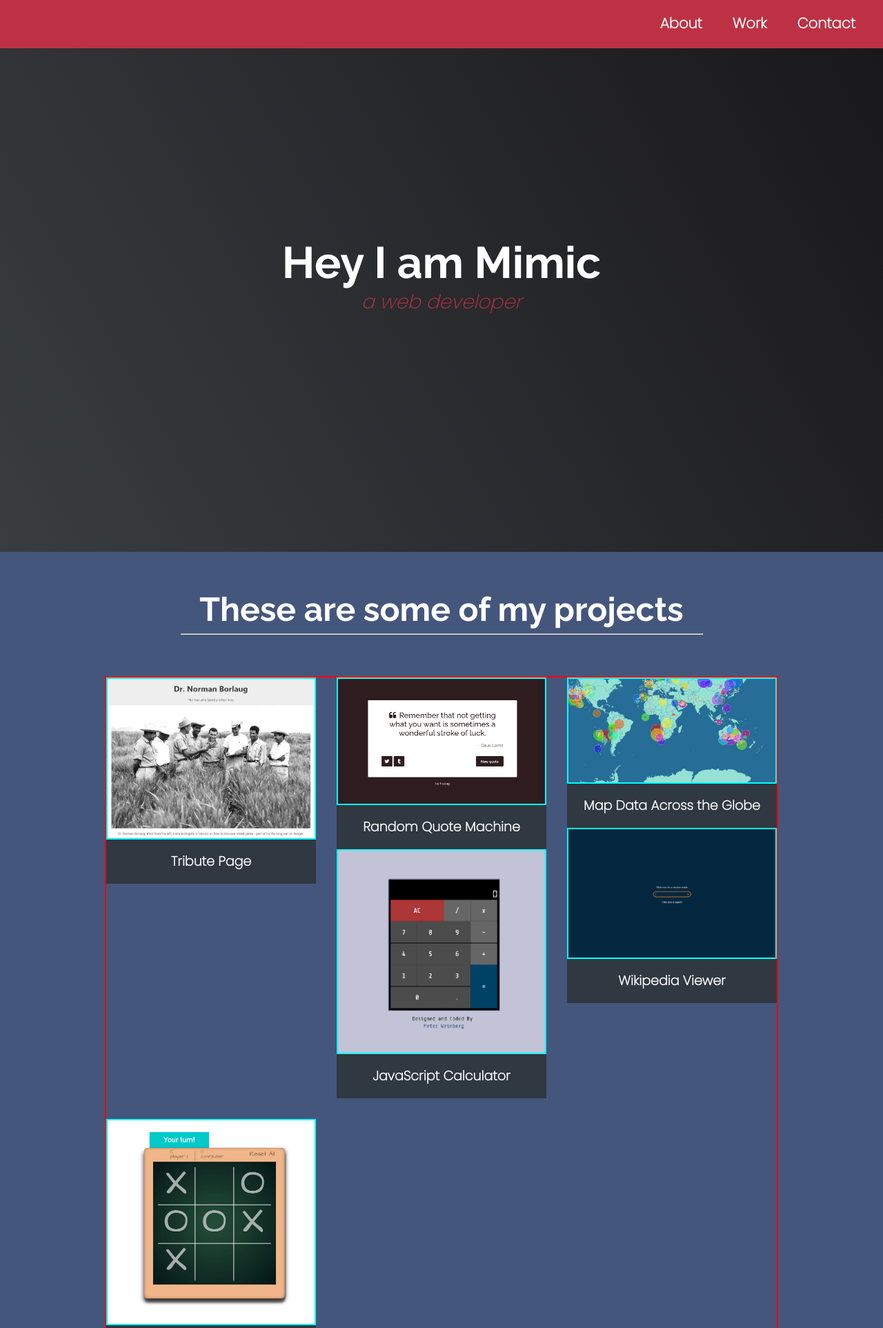
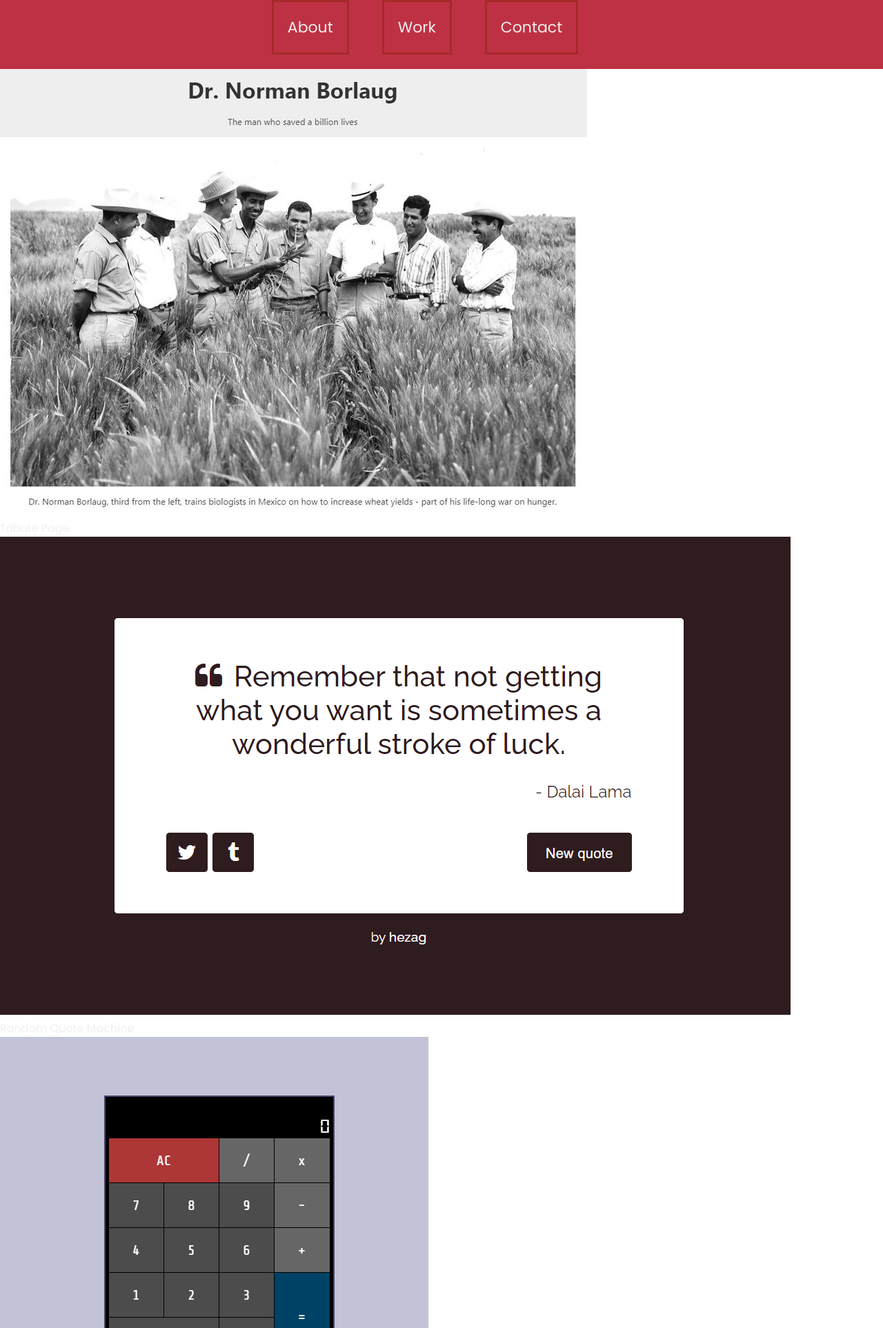
Before and after one commit to zumr01/haslogics-internship, a PHP site: page / in a window 1280 px wide; the page is wider, and only the part inside the window is pictured. Shown: the top 1925 px of that part at 69% size. Run offline with PHP 8.4, Linux system fonts and the light colour scheme.

Commit message:
fixing header

```diff
--- a/porfolio-website/index.html
+++ b/porfolio-website/index.html
@@ -6,24 +6,26 @@
     <meta name="viewport" content="width=device-width, initial-scale=1.0" />
     <title>Document</title>
     <link rel="stylesheet" href="style.css" />
-    <link
+    <!-- <link
       href="https://fonts.googleapis.com/css2?family=Poppins:wght@200&display=swap"
       rel="stylesheet"
     />
     <link
       href="https://fonts.googleapis.com/css2?family=Raleway:wght@700&display=swap"
       rel="stylesheet"
-    />
+    /> -->
   </head>
   <body>
     <!-- Nav bar -->
-    <nav class="nav-bg">
-      <ul>
-        <li><a href="">About</a></li>
-        <li><a href="">Work</a></li>
-        <li><a href="">Contact</a></li>
-      </ul>
-    </nav>
+    <header>
+      <nav>
+        <ul class="nav-links">
+          <li><a href="#">About</a></li>
+          <li><a href="#">Work</a></li>
+          <li><a href="#">Contact</a></li>
+        </ul>
+      </nav>
+    </header>
 
     <!-- About Section -->
     <section class="about-section">
@@ -48,7 +50,7 @@
           >
         </div>
 
-        <div class="grid-items">
+        <div class="grid-items item1">
           <a
             href="https://htmlpreview.github.io/?https://raw.githubusercontent.com/AHmadKhalil97/internship-data/master/quote_machine/index.html"
             target="_blank"
@@ -61,7 +63,7 @@
             <p class="project-title">JavaScript Calculator</p></a
           >
         </div>
-        <div class="grid-items item1">
+        <div class="grid-items">
           <a href="https://codepen.io/freeCodeCamp/full/mVEJag" target="_blank">
             <img src="imgs/work-4.jpg" alt="" />
             <p class="project-title">Map Data Across the Globe</p></a
--- a/porfolio-website/style.css
+++ b/porfolio-website/style.css
@@ -1,123 +1,69 @@
+@import url("https://fonts.googleapis.com/css2?family=Raleway&display=swap");
+@import url("https://fonts.googleapis.com/css2?family=Poppins&display=swap");
+
 * {
+  /* background-color: rgb(62, 62, 61); */
+  box-sizing: border-box;
   margin: 0;
   padding: 0;
 }
 
-.nav-bg {
-  background-color: #be3144;
-  height: 70px;
-  display: flex;
-  justify-content: flex-end;
-  position: fixed;
-  width: 100%;
-  z-index: 1;
+h1,
+h2 {
+  font-family: "Raleway", sans-serif;
+  font-size: 30px;
+  font-weight: 700;
+  color: #f0f0f0;
 }
 
-nav ul {
-  list-style: none;
-  padding-top: 18px;
-  margin-right: 20px;
-}
-
-nav li {
-  display: inline;
-  padding: 20px;
-  /* margin-right: 20px; */
-}
-
-nav li a {
+a {
   font-family: "Poppins", sans-serif;
-  font-size: 21px;
-  font-weight: 700;
-  text-decoration: none;
-  color: #ffffff;
-  /* letter-spacing: 1px; */
-}
-
-/* About section */
-.about-section {
-  background-color: #000;
-  background-image: linear-gradient(60deg, #3a3d40 0%, #181719 100%), url("");
-  display: flex;
-  flex-direction: column;
-  justify-content: center;
-  align-items: center;
-  width: 100%;
-  height: 100vh;
-}
-
-.about-section h1 {
-  font-family: "Raleway", sans-serif;
-  color: #ffffff;
-  font-size: 4rem;
-}
-
-.about-section p {
-  font-family: "Poppins", sans-serif;
-  color: #be3144;
-  font-size: 28px;
-  font-style: italic;
-  line-height: 39px;
-}
-
-/* projects section */
-.project-section {
-  background-color: #45567d;
-  display: flex;
-  flex-direction: column;
-  justify-content: center;
-  align-items: center;
-}
-
-.project-section h1 {
-  font-family: "Raleway", sans-serif;
-  color: #ffffff;
-  font-size: 3rem;
-  margin-top: 55px;
-}
-
-.project-section hr {
-  width: 755px;
-  background-color: white;
-  margin-top: 7px;
-  margin-bottom: 60px;
-}
-
-.project-grid {
-  border: 2px solid red;
-  display: grid;
-  grid-template-columns: repeat(3, 1fr);
-  grid-template-rows: repeat(2, 1fr);
-  row-gap: 30px;
-  column-gap: 30px;
-  /* width: 100%; */
-}
-
-.grid-items img {
-  border: 2px solid aqua;
-  /* height: 500px; */
-  width: 300px;
-}
-
-.item1 {
-  /* grid-row-start: 1;
-  grid-row-end: 2; */
-}
-
-div a {
-  color: #ffffff;
+  color: #f0f0f0;
+  font-weight: 400;
   text-decoration: none;
 }
 
-.project-title {
-  background-color: #303841;
-  font-family: "Poppins", sans-serif;
-  font-weight: 600;
-  font-size: 19px;
+/**************************************************
+ Starting Header
+***************************************************/
+
+header {
+  /* border: 2px solid blue; */
+  background-color: #be3144;
+  font-size: 30px;
+  position: fixed;
+  width: 100%;
+  height: 100px;
+}
+
+nav {
+  /* border: 10px solid rgb(212, 40, 189); */
+}
+
+.nav-links {
+  /* border: 6px solid rgb(19, 215, 127); */
   display: flex;
+  flex-direction: row;
+  /* justify-content: flex-end; */
   justify-content: center;
-  align-items: center;
-  padding: 18px 5px;
-  /* margin-bottom: 10px; */
-  margin-top: -5px;
+  /* align-items: center; */
+  align-items: flex-end;
 }
+
+.nav-links li {
+  display: flex;
+  flex-direction: row;
+  /* justify-content: flex-end; */
+  justify-content: center;
+  /* align-items: center; */
+  align-items: flex-end;
+  border: 3px solid brown;
+  list-style: none;
+  margin-right: 48px;
+}
+
+.nav-links li a {
+  /* border: 3px solid rgb(81, 165, 42); */
+  padding: 20px;
+  font-size: 22px;
+}
```
Also changed, not shown: porfolio-website/style1.css (added, +116 -0 lines).
